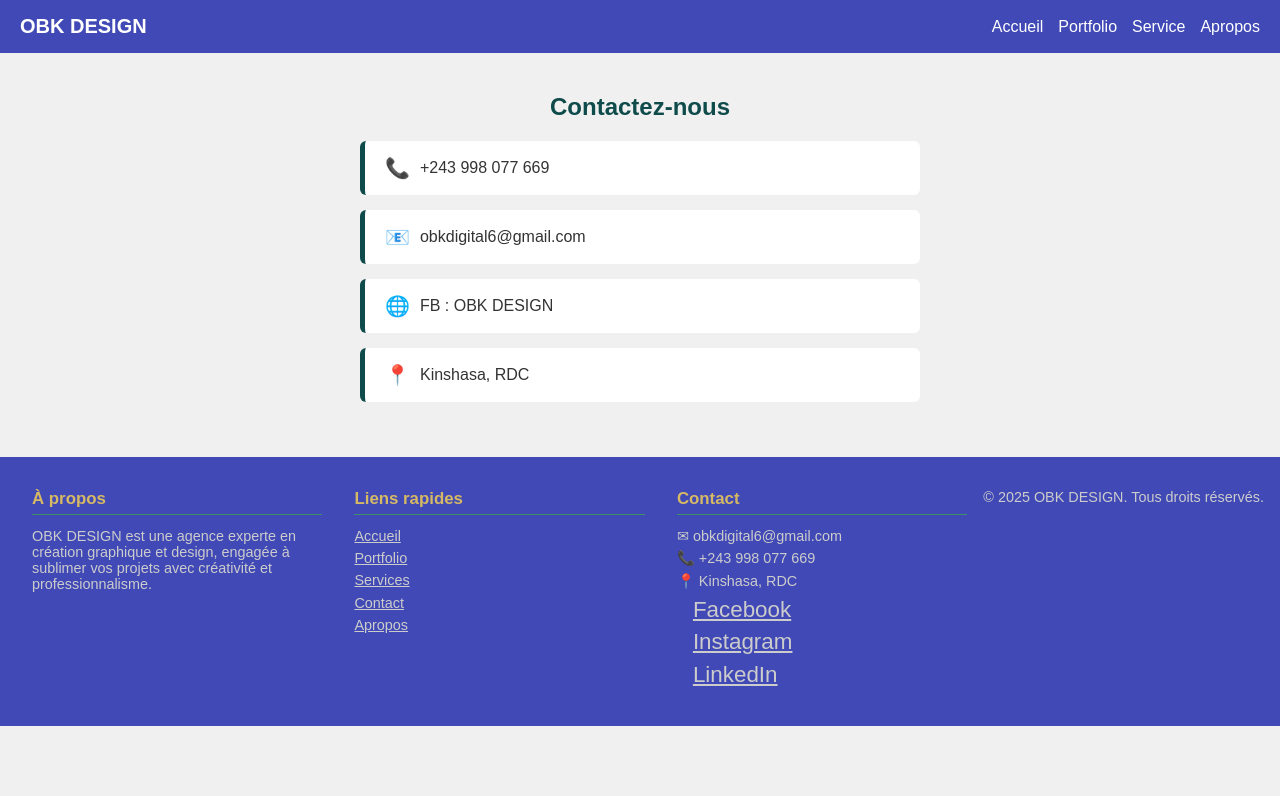
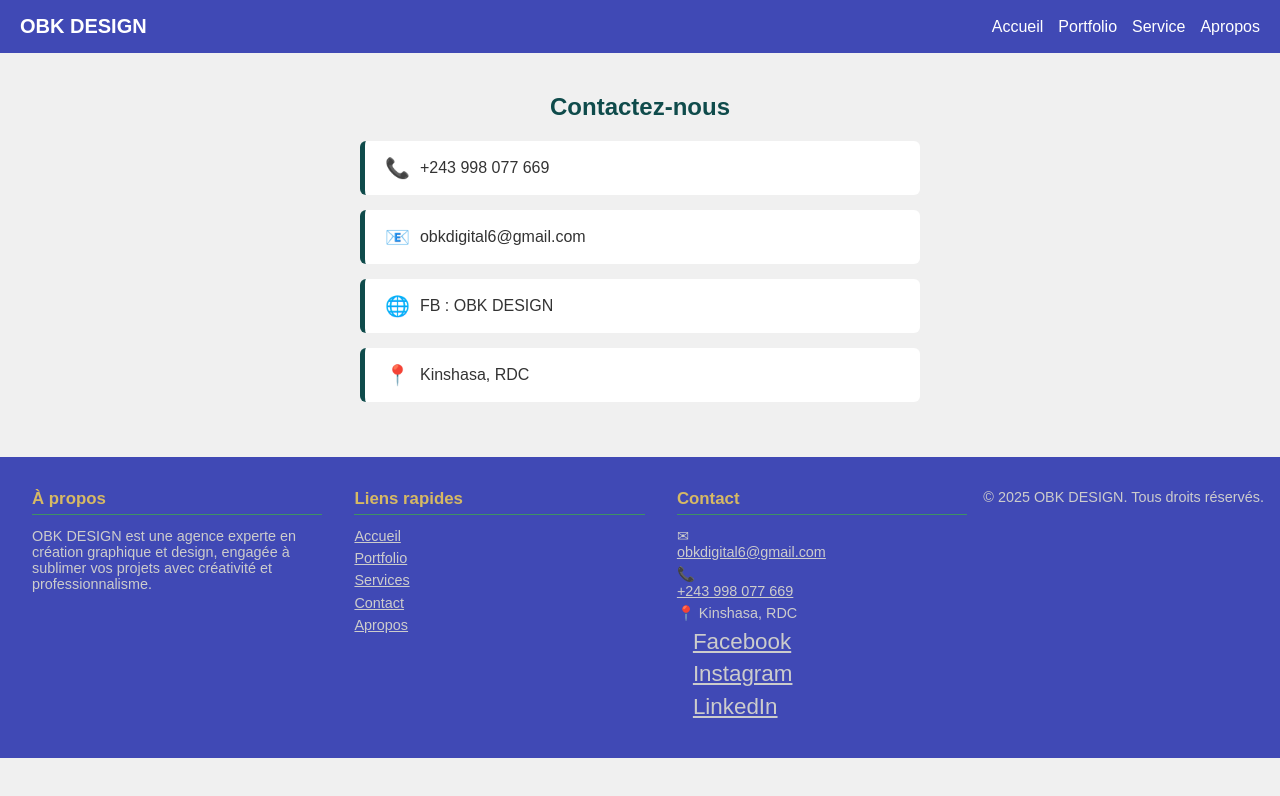
Before and after one commit to ObkDigital/ObkDigital, a plain HTML site: page contact.html in a window 1280 px wide. Drawn offline with Linux system fonts and the light colour scheme.

Commit message:
Update contact.html

```diff
--- a/contact.html
+++ b/contact.html
@@ -167,8 +167,8 @@
   </div>
   <div>
     <h3>Contact</h3>
-    <p>✉ obkdigital6@gmail.com</p>
-    <p>📞 +243 998 077 669</p>
+    <p>✉ <a href="mailto:obkdigital6@gmail.com">obkdigital6@gmail.com</a></p>
+    <p>📞 <a href="https://wa.me/243998077669">+243 998 077 669</a></p>
     <p>📍 Kinshasa, RDC</p>
     <div class="social-icons">
       <a href="https://www.facebook.com/profile.php?id=61571431674434" aria-label="Facebook">Facebook</a>
```
